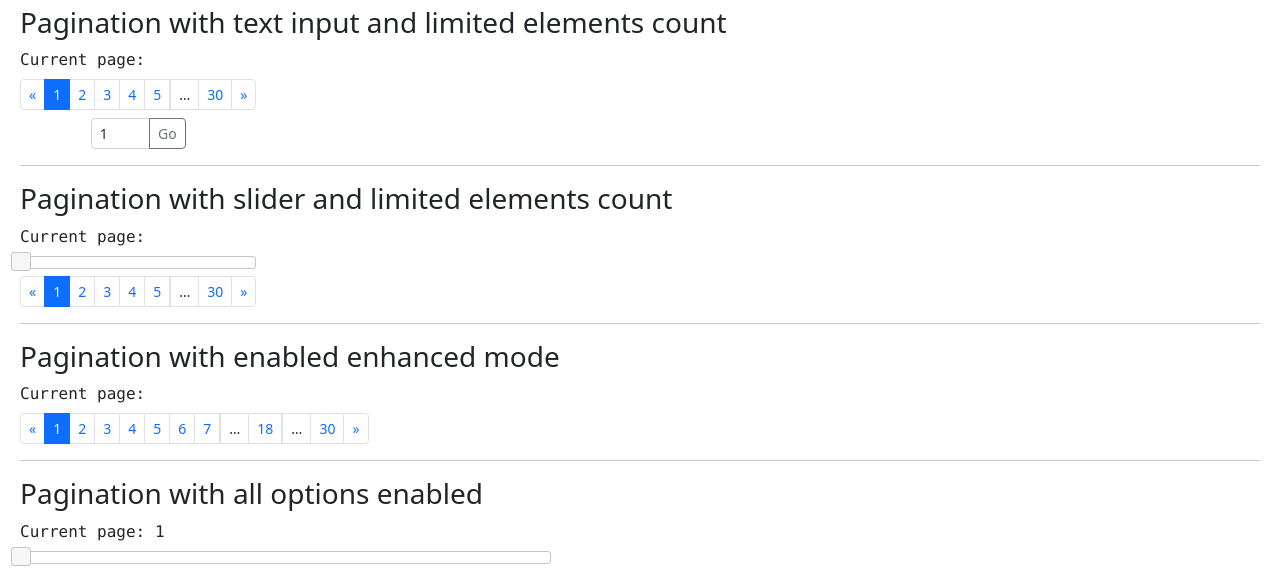
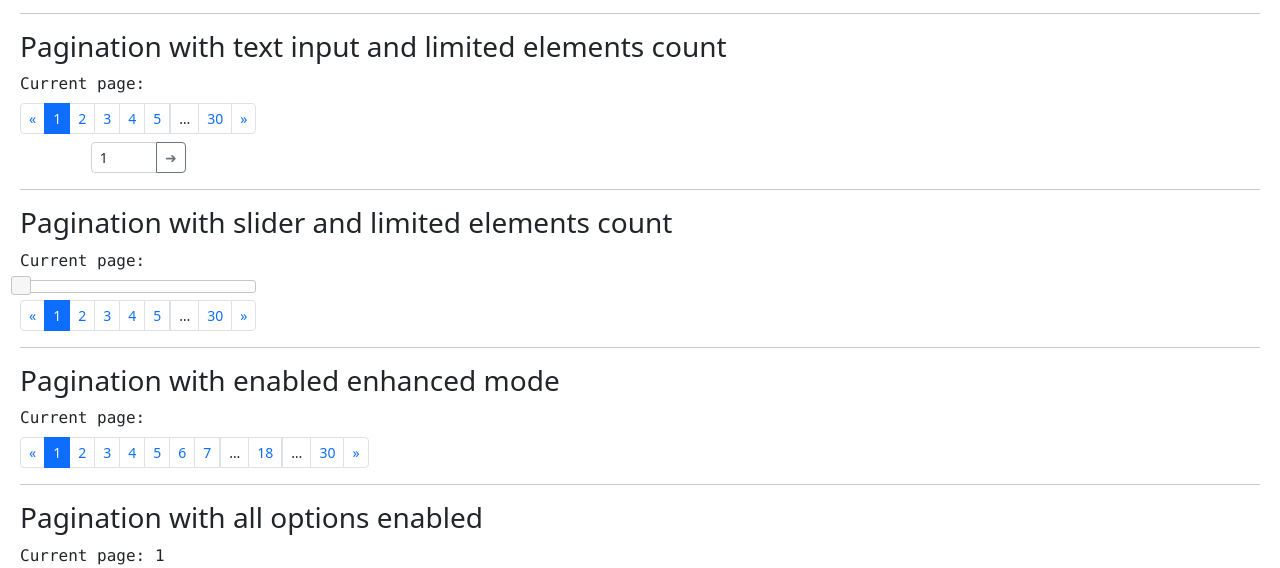
Before and after one commit to Scalesoft/s-pagination, a website: page index.html in a window 1280 px wide. Shown: the part 188-756 px from the top of the page. Drawn offline with nearby package versions, Linux system fonts and the light colour scheme.

Commit message:
upgrading cursor style over dots, removing commented bootstrap, selecting defauld property in goToButtonLabel

```diff
--- a/index.html
+++ b/index.html
@@ -9,10 +9,8 @@
     <script src="https://code.jquery.com/jquery-3.1.1.min.js" integrity="sha256-hVVnYaiADRTO2PzUGmuLJr8BLUSjGIZsDYGmIJLv2b8=" crossorigin="anonymous"></script>
     <script src="https://code.jquery.com/ui/1.12.1/jquery-ui.min.js" integrity="sha256-VazP97ZCwtekAsvgPBSUwPFKdrwD3unUfSGVYrahUqU=" crossorigin="anonymous"></script>
     <script src="dist/pagination.js"></script>
-    <!--<link rel="stylesheet" href="bower_components/bootstrap/dist/css/bootstrap.css" />
     <link rel="stylesheet" href="bower_components/jquery-ui/themes/base/jquery-ui.css" />-->
     <link href="https://cdn.jsdelivr.net/npm/bootstrap@5.2.2/dist/css/bootstrap.min.css" rel="stylesheet" integrity="sha384-Zenh87qX5JnK2Jl0vWa8Ck2rdkQ2Bzep5IDxbcnCeuOxjzrPF/et3URy9Bv1WTRi" crossorigin="anonymous">
-<!--    <link rel="stylesheet" href="https://maxcdn.bootstrapcdn.com/bootstrap/3.3.7/css/bootstrap.min.css" integrity="sha384-BVYiiSIFeK1dGmJRAkycuHAHRg32OmUcww7on3RYdg4Va+PmSTsz/K68vbdEjh4u" crossorigin="anonymous">-->
     <link rel="stylesheet" href="https://code.jquery.com/ui/1.12.1/themes/base/jquery-ui.css">
     <link rel="stylesheet" href="dist/pagination.css" />
     <style>
@@ -132,7 +130,7 @@
             pageClickCallback: pageClick2,
             maxVisibleElements: 9,
             showInput: true,
-            goToButtonLabel: "Go",
+            goToButtonLabel: "&#10140;\n",
             inputTitle: "Go to page"
         });
         pagination2.make(itemsCount, itemsOnPage);
@@ -157,7 +155,7 @@
             pageClickCallback: pageClickAll,
             callPageClickCallbackOnInit: true,
             showInput: true,
-            goToButtonLabel: "Go",
+            goToButtonLabel: "&#10140;\n",
             showSlider: true,
             enhancedMode: true,
             maxVisibleElements: 20,
@@ -182,7 +180,7 @@
             pageClickCallback: pageClick5,
             callPageClickCallbackOnInit: true,
             showInput: true,
-            goToButtonLabel: "Go",
+            goToButtonLabel: "&#10140;\n",
             showSlider: true,
             enhancedMode: true,
             maxVisibleElements: 20,
--- a/src/css/pagination.css
+++ b/src/css/pagination.css
@@ -34,6 +34,7 @@
 .three-dots {
     position: relative;
     display: block;
+    cursor: not-allowed;
     padding: var(--bs-pagination-padding-y) var(--bs-pagination-padding-x);
     font-size: var(--bs-pagination-font-size);
     background-color: var(--bs-pagination-bg);
```
Also changed, not shown: dist/pagination.css.
